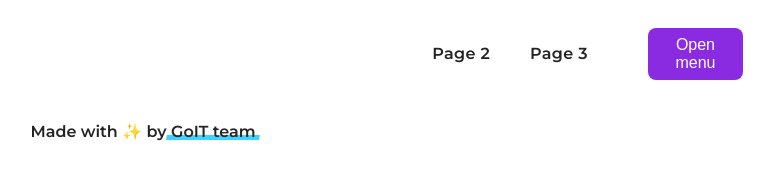
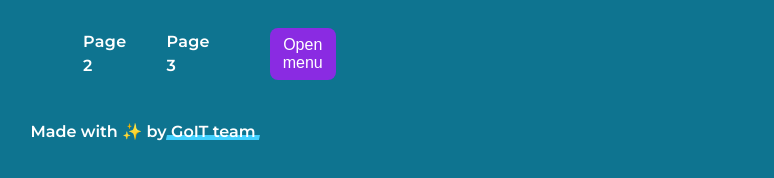
Before and after one commit to Kearlock/STP-9555, a website built with Vite: page src/index.html in a window 1280 px wide. Shown: the whole page, without its empty margins (497-1271 px from the left). Built offline with nearby package versions, Linux system fonts and the light colour scheme; a web font is replaced by a local one.

Commit message:
container.css font-white background~cyan

```diff
--- a/src/css/base.css
+++ b/src/css/base.css
@@ -5,8 +5,8 @@
   line-height: 1.5;
   font-weight: 400;
 
-  color: #242424;
-  background-color: rgba(255, 255, 255, 0.87);
+  color: #fff;
+  background-color: #0e7490;
 
   font-synthesis: none;
   text-rendering: optimizeLegibility;
--- a/src/css/container.css
+++ b/src/css/container.css
@@ -1,19 +1,13 @@
 /* Styles for Mobile devices */
 .container {
-  min-width: 320px;
-  max-width: 375px;
+  width: 320px;
   margin: 0 auto;
   padding: 0 16px;
-}
-/* Styles for Tablet devices */
-@media only screen and (min-width: 768px) {
-  .container {
-    max-width: 768px;
-  }
 }
 /* Styles for Desktop devices */
 @media only screen and (min-width: 1200px) {
   .container {
     max-width: 1200px;
+    padding: 0 80px;
   }
 }
```
